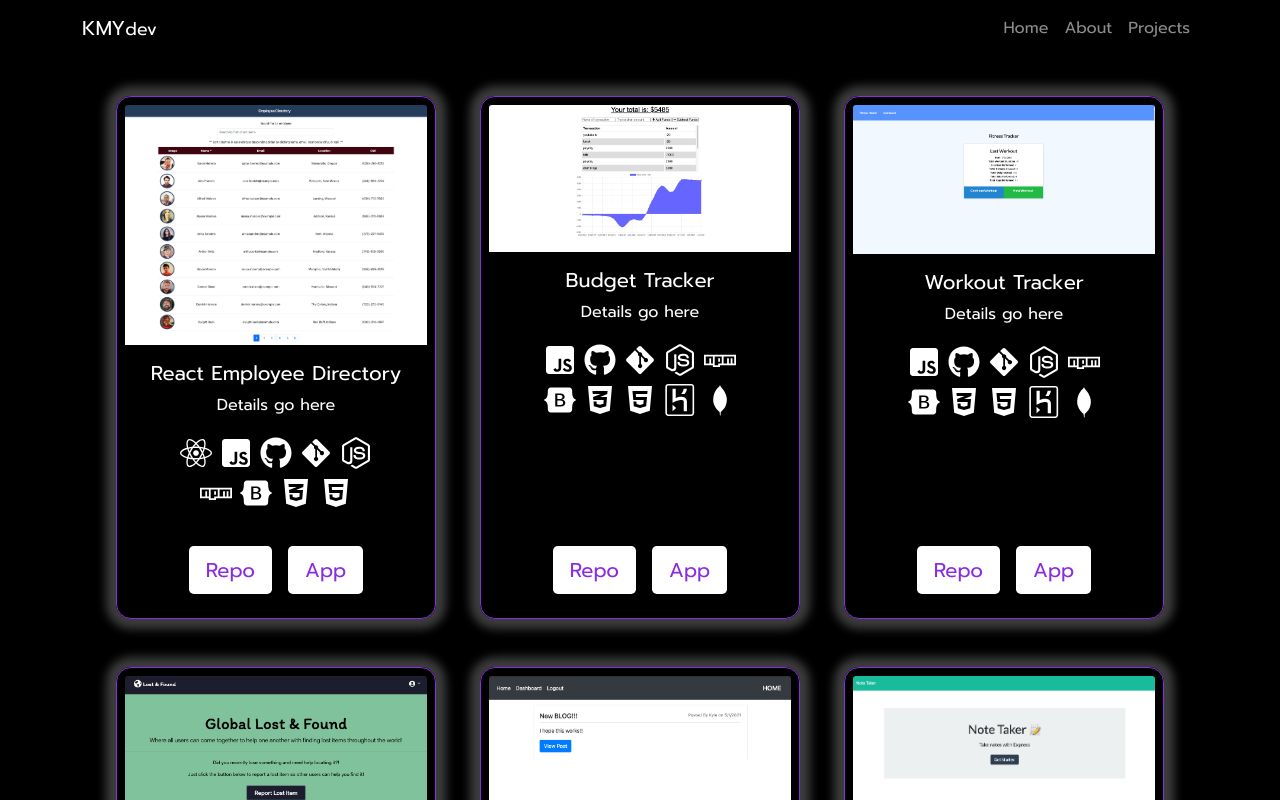
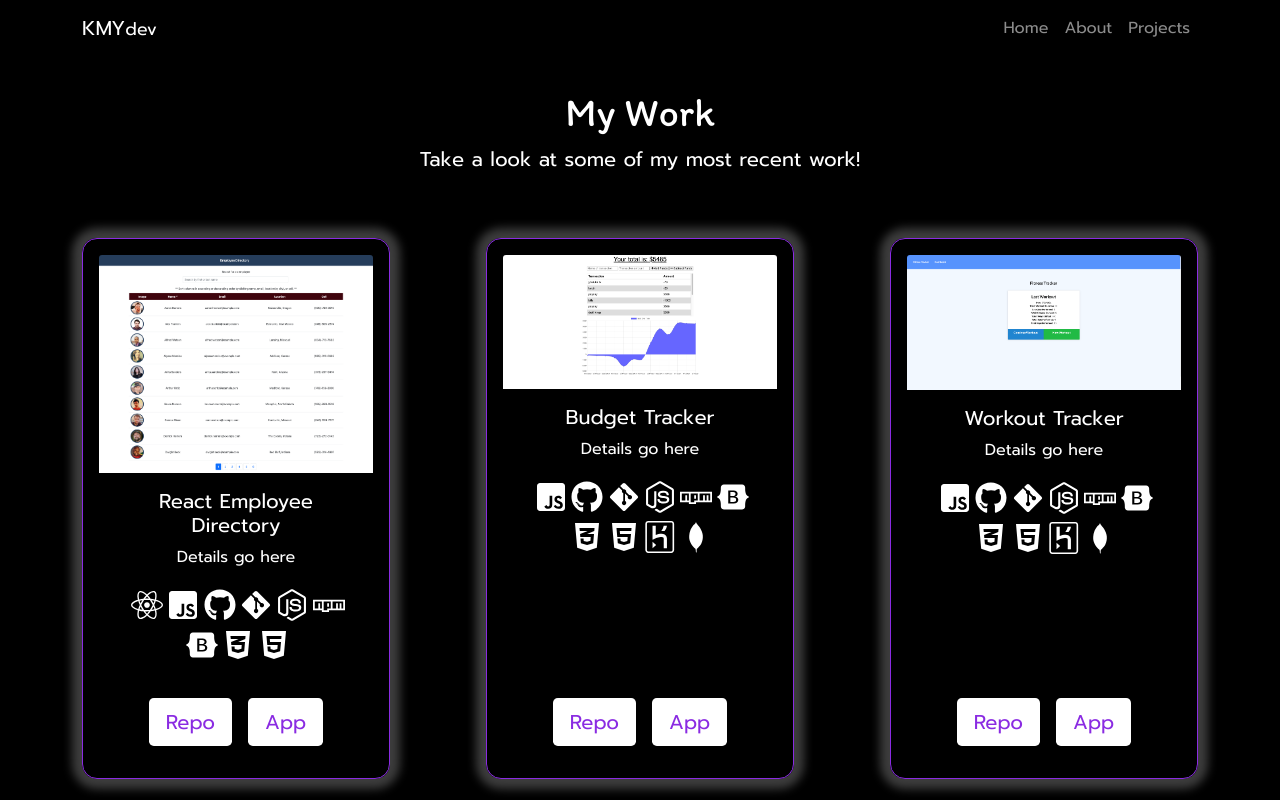
Before and after one commit to Youngin9210/kmydev-react-portfolio, a React (Create React App) app: page /projects in a window 1280 px wide. Shown: the top 800 px of the page. Built offline with nearby package versions, Linux system fonts and the light colour scheme.

Commit message:
extracted card contents into seperate components

```diff
--- a/src/pages/Projects/CardBody.js
+++ b/src/pages/Projects/CardBody.js
@@ -1,6 +1,5 @@
 import React from 'react';
 import { Card, Col, Container } from 'react-bootstrap';
-import { Link } from 'react-router-dom';
 
 export default function CardBody({
 	id,
@@ -12,26 +11,14 @@ export default function CardBody({
 	technologies,
 }) {
 	return (
-		<Col md={4} className="d-flex justify-content-center">
-			<Card
-				className="bg-transparent my-4 p-2 projectCard"
-				style={{ width: '20rem' }}
-			>
-				<Card.Img variant="top" src={img} />
-				<Card.Body>
-					<Card.Title>{name}</Card.Title>
-					<Card.Text>{details}</Card.Text>
-					<Container>{technologies.map((tech) => tech)}</Container>
-				</Card.Body>
-				<Card.Footer>
-					<Link to={repoURL} className="btn btn-lg m-2 projectLink">
-						Repo
-					</Link>
-					<Link to={deployedURL} className="btn btn-lg m-2 projectLink">
-						App
-					</Link>
-				</Card.Footer>
-			</Card>
-		</Col>
+		<Card.Body>
+			<Card.Title>{name}</Card.Title>
+			<Card.Text>{details}</Card.Text>
+			<Container className="d-flex flex-wrap justify-content-center">
+				{technologies.map((tech) => (
+					<Col md={2}>{tech}</Col>
+				))}
+			</Container>
+		</Card.Body>
 	);
 }
--- a/src/pages/Projects/CardContainer.js
+++ b/src/pages/Projects/CardContainer.js
@@ -1,13 +1,13 @@
 import React from 'react';
 import { Container } from 'react-bootstrap';
 import projects from '../../utils/projects';
-import CardBody from './CardBody';
+import ProjectCard from './ProjectCard';
 
 export default function CardContainer() {
 	return (
-		<Container className="row justify-content-center">
+		<Container fluid className="d-flex justify-content-center flex-wrap">
 			{projects.map((p) => {
-				return <CardBody key={p.id} {...p} />;
+				return <ProjectCard key={p.id} {...p} />;
 			})}
 		</Container>
 	);
--- /dev/null
+++ b/src/pages/Projects/CardFooter.js
@@ -0,0 +1,16 @@
+import React from 'react';
+import { Card } from 'react-bootstrap';
+import { Link } from 'react-router-dom';
+
+export default function CardFooter({ repoURL, deployedURL }) {
+	return (
+		<Card.Footer>
+			<Link to={repoURL} className="btn btn-lg m-2 projectLink">
+				Repo
+			</Link>
+			<Link to={deployedURL} className="btn btn-lg m-2 projectLink">
+				App
+			</Link>
+		</Card.Footer>
+	);
+}
--- /dev/null
+++ b/src/pages/Projects/CardImg.js
@@ -0,0 +1,6 @@
+import React from 'react';
+import { Card } from 'react-bootstrap';
+
+export default function CardImg({ img }) {
+	return <Card.Img variant="top" src={img} />;
+}
--- /dev/null
+++ b/src/pages/Projects/ProjectCard.js
@@ -0,0 +1,28 @@
+import React from 'react';
+import { Card, Col } from 'react-bootstrap';
+import CardBody from './CardBody';
+import CardFooter from './CardFooter';
+import CardImg from './CardImg';
+
+export default function ProjectCard({
+	id,
+	name,
+	img,
+	repoURL,
+	deployedURL,
+	details,
+	technologies,
+}) {
+	return (
+		<Col md={5} lg={4} xl={3} className="d-flex justify-content-center m-5">
+			<Card
+				className="bg-transparent p-3 projectCard"
+				style={{ width: 'auto' }}
+			>
+				<CardImg img={img} />
+				<CardBody name={name} details={details} technologies={technologies} />
+				<CardFooter repoURL={repoURL} deployedURL={deployedURL} />
+			</Card>
+		</Col>
+	);
+}
--- a/src/pages/Projects/index.js
+++ b/src/pages/Projects/index.js
@@ -4,7 +4,9 @@ import './assets/style/index.css';
 import CardContainer from './CardContainer';
 const Projects = () => {
 	return (
-		<Container fluid className="my-3 text-center d-flex justify-content-center">
+		<Container fluid className="my-3 py-3 text-center">
+			<h1>My Work</h1>
+			<p className="lead">Take a look at some of my most recent work!</p>
 			<CardContainer />
 		</Container>
 	);
```
